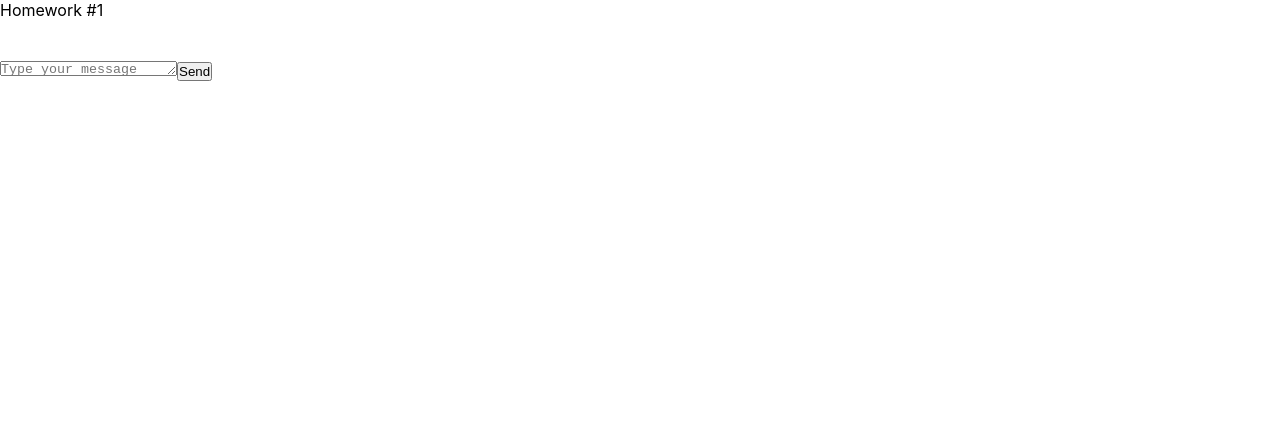
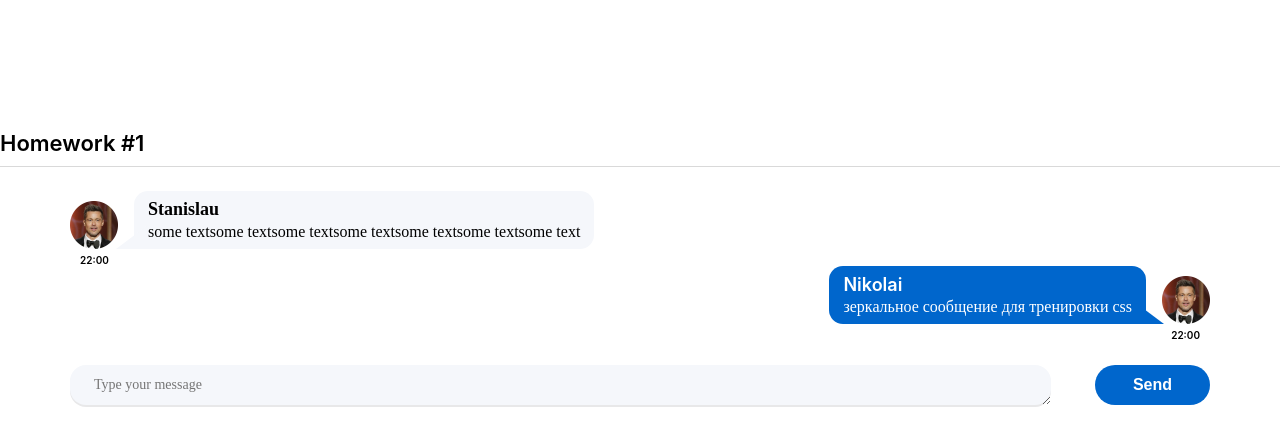
Before and after one commit to Staciv/hws2-master, a React (Create React App) app: page / in a window 1280 px wide. Shown: the top 446 px of the page. Built offline with nearby package versions, Linux system fonts and the light colour scheme.

Commit message:
hw01 done

```diff
--- a/src/s1-main/App.module.css
+++ b/src/s1-main/App.module.css
@@ -1,11 +1,20 @@
 .App {
     --header_height: 60px;
+
 }
 
 .hw {
-
+    width: calc(100vw - 140px);
+    margin: 0 auto ;
+    display: flex;
+    flex-direction: column;
+    gap: 24px;
 }
 
 .hwTitle {
-
+    margin-top: 130px;
+    padding-bottom: 10px;
+    font-size: 22px;
+    font-weight: 600;
+    border-bottom: 1px solid #D9D9D9;
 }
--- a/src/s2-homeworks/hw01/HW1.tsx
+++ b/src/s2-homeworks/hw01/HW1.tsx
@@ -14,14 +14,24 @@ import avatar from './avatar.png'
 * */
 
 // нужно создать правильный тип вместо any
-export type MessageType = any
+export type MessageType = {
+    id: number
+    user: {
+        avatar: string
+        name: string
+    }
+    message: {
+        text: string
+        time: string
+    }
+}
 
 // структуру объекта не менять
 export const message0: MessageType = {
     id: 0,
     user: {
         avatar: avatar, // можно менять
-        name: 'Some Name',  // можно менять
+        name: 'Stanislau',  // можно менять
     },
     message: {
         text: 'some textsome textsome textsome textsome textsome textsome text', // можно менять
@@ -32,7 +42,7 @@ export const friendMessage0: MessageType = {
     id: 100,
     user: {
         avatar: avatar, // можно менять
-        name: 'Friend Name', // можно менять
+        name: 'Nikolai', // можно менять
     },
     message: {
         text: 'зеркальное сообщение для тренировки css', // можно менять
@@ -47,12 +57,12 @@ const HW1 = () => {
             <div className={s2.hw}>
                 {/*проверка отображения (не менять)*/}
                 <div>
-                    <Message message={message0} />
-                    <FriendMessage message={friendMessage0} />
+                    <Message message={message0}/>
+                    <FriendMessage message={friendMessage0}/>
                 </div>
 
                 {/*для автоматической проверки дз (не менять)*/}
-                <MessageSender M={Message} />
+                <MessageSender M={Message}/>
             </div>
         </div>
     )
--- a/src/s2-homeworks/hw01/friend-message/FriendMessage.module.css
+++ b/src/s2-homeworks/hw01/friend-message/FriendMessage.module.css
@@ -1,31 +1,61 @@
 .friendMessage {
-
+    display: flex;
+    flex-direction: column;
+    align-items:end;
 }
 
 .friendImageAndText {
-
+    display: flex;
+    flex-direction: row-reverse;
+    gap: 16px;
+    color: #FFFFFF;
 }
 
 .friendImageAndText img {
+    width: 48px;
+    height: 48px;
 
+    align-self: flex-end;
 }
 
 .friendText {
-
+    position: relative;
+    display: flex;
+    flex-direction: column;
+    gap: 3px;
+    padding: 8px 14px;
+    border-radius: 14px;
+    background-color: #0066CC;
 }
 
 .friendText:after {
+    content: "";
+    position: absolute;
+    right: -18px;
+    bottom: 0;
 
+    width: 32px;
+    height: 24px;
+    background: inherit;
+
+    clip-path: polygon(0% 0%, 100% 100%, 0% 100%);
 }
 
 .friendName {
-
+    font-size: 18px;
+    font-weight: 600;
 }
 
 .friendMessageText {
-
+    font-size: 16px;
+    font-weight: 400;
+    font-family: Montserrat;
 }
 
 .friendTime {
-
+    padding-right: 10px;
+    padding-top: 5px;
+    font-size: 10px;
+    font-weight: 600;
+    color: #000000;
 }
--- a/src/s2-homeworks/hw01/friend-message/FriendMessage.tsx
+++ b/src/s2-homeworks/hw01/friend-message/FriendMessage.tsx
@@ -1,8 +1,13 @@
 import React from 'react'
 import s from './FriendMessage.module.css'
+import {MessageType} from "../HW1";
+
+type Props = {
+    message: MessageType
+}
 
 // создать тип вместо any и отобразить приходящие данные
-const FriendMessage = (props: any) => {
+const FriendMessage = (props: Props) => {
     return (
         <div
             id={'hw1-friend-message-' + props.message.id}
@@ -11,6 +16,8 @@ const FriendMessage = (props: any) => {
             <div className={s.friendImageAndText}>
                 <img
                     id={'hw1-friend-avatar-' + props.message.id}
+                    src={props.message.user.avatar}
+                    alt={props.message.user.name}
                     // создаёт студент
 
                     //
@@ -21,7 +28,7 @@ const FriendMessage = (props: any) => {
                         className={s.friendName}
                     >
                         {/*создаёт студент*/}
-
+                        {props.message.user.name}
                         {/**/}
                     </div>
                     <pre
@@ -29,7 +36,7 @@ const FriendMessage = (props: any) => {
                         className={s.friendMessageText}
                     >
                         {/*создаёт студент*/}
-
+                        {props.message.message.text}
                         {/**/}
                     </pre>
                 </div>
@@ -39,7 +46,7 @@ const FriendMessage = (props: any) => {
                 className={s.friendTime}
             >
                 {/*создаёт студент*/}
-
+                {props.message.message.time}
                 {/**/}
             </div>
         </div>
--- a/src/s2-homeworks/hw01/message-sender/MessageSender.module.css
+++ b/src/s2-homeworks/hw01/message-sender/MessageSender.module.css
@@ -1,18 +1,48 @@
 .sendForm {
-
+display: flex;
+    justify-content: space-between;
+    gap: 44px;
 }
 
 .textarea {
+    width: 100%;
+    min-height: 40px;
+
+    padding: 10px 24px;
+
+    font-family: Montserrat;
+    font-size: 14px;
+    font-weight: 400;
+    line-height: 1.4;
+    background-color: #F5F7FB;
+
+    border: none;
+    box-shadow: 0 2px 0 0 #1D21261A;
+    border-radius: 16px;
+
+    resize: vertical;   /* только по высоте */
+    outline: none;
+
 
 }
 
 .button {
+    font-size: 16px;
+    font-weight: 600;
+    color: #fff;
+
+    padding: 10px 38px;
+    background-color: #0066CC;
+    border: none;
+    border-radius: 24px;
+
+    transition: all 0.6s;
 
 }
 
 .button:hover {
-
+    background-color: rgba(49,11,152,0.91) ;
 }
 .button:active {
-
+    background-color: rgba(107, 66, 222, 0.91)
 }
--- a/src/s2-homeworks/hw01/message/Message.module.css
+++ b/src/s2-homeworks/hw01/message/Message.module.css
@@ -1,31 +1,59 @@
 .message {
-
+    margin-top: 24px;
 }
 
 .imageAndText {
-
+    display: flex;
+    gap: 16px;
 }
 
 .imageAndText img {
+    width: 48px;
+    height: 48px;
 
+    align-self: flex-end;
 }
 
 .text {
-
+    position: relative;
+    display: flex;
+    flex-direction: column;
+    gap: 3px;
+    padding: 8px 14px;
+    border-radius: 14px;
+    background-color: #F5F7FB;
 }
 
 .text:after {
+    content: "";
+    position: absolute;
+    left: -18px;
+    bottom: 0;
+
+    width: 32px;
+    height: 24px;
+    background: inherit;
+
+    clip-path: polygon(100% 0%, 100% 100%, 0% 100%);
 
 }
 
 .name {
-
+    font-size: 18px;
+    font-weight: 600;
+    font-family: Montserrat;
 }
 
 .messageText {
-
+    font-size: 16px;
+    font-weight: 400;
+    font-family: Montserrat;
 }
 
 .time {
-
+    padding-top: 5px;
+    padding-left: 10px;
+    font-size: 10px;
+    font-weight: 600;
+    color: #000000;
 }
--- a/src/s2-homeworks/hw01/message/Message.tsx
+++ b/src/s2-homeworks/hw01/message/Message.tsx
@@ -1,8 +1,11 @@
 import React from 'react'
 import s from './Message.module.css'
+import {MessageType} from "../HW1";
 
 // нужно создать правильный тип вместо any
-export type MessagePropsType = any
+export type MessagePropsType = {
+    message : MessageType
+}
 
 // нужно отобразить приходящие данные
 const Message = (props: MessagePropsType) => {
@@ -11,6 +14,8 @@ const Message = (props: MessagePropsType) => {
             <div className={s.imageAndText}>
                 <img
                     id={'hw1-avatar-' + props.message.id}
+                    alt={props.message.user.name}
+                    src={props.message.user.avatar}
                     // создаёт студент
 
                     //
@@ -18,19 +23,19 @@ const Message = (props: MessagePropsType) => {
                 <div className={s.text}>
                     <div id={'hw1-name-' + props.message.id} className={s.name}>
                         {/*создаёт студент*/}
-
+                        {props.message.user.name}
                         {/**/}
                     </div>
                     <pre id={'hw1-text-' + props.message.id} className={s.messageText}>
                         {/*создаёт студент*/}
-
+                        {props.message.message.text}
                         {/**/}
                     </pre>
                 </div>
             </div>
             <div id={'hw1-time-' + props.message.id} className={s.time}>
                 {/*создаёт студент*/}
-
+                {props.message.message.time}
                 {/**/}
             </div>
         </div>
```
